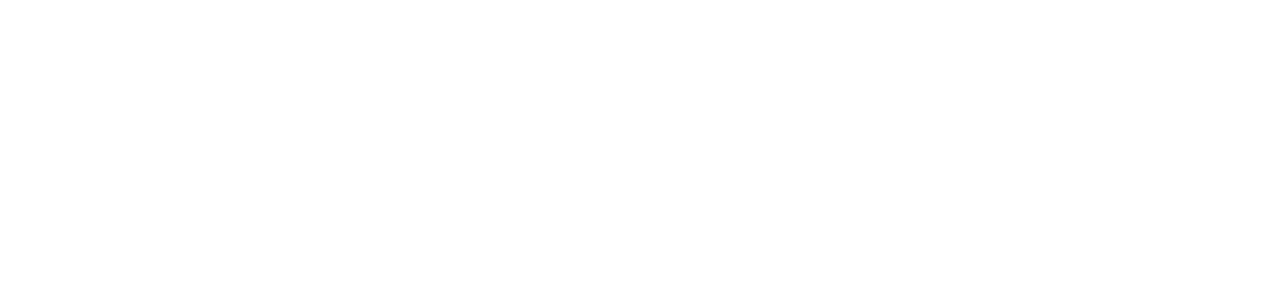
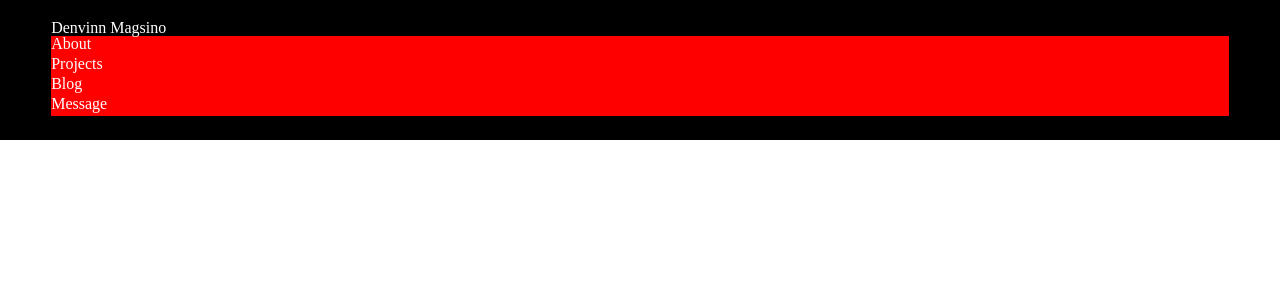
Before and after one commit to denvinnpaolo/frontend-portfolio, a React (Create React App) app in the folder portfolio/: page / in a window 1280 px wide. Shown: the top 300 px of the page. Built offline with nearby package versions, Linux system fonts and the light colour scheme.

Commit message:
adding smaller components

```diff
--- a/portfolio/src/App.css
+++ /dev/null
@@ -1,74 +0,0 @@
-/* Box sizing rules */
-*,
-*::before,
-*::after {
-  box-sizing: border-box;
-}
-
-/* Remove default margin */
-body,
-h1,
-h2,
-h3,
-h4,
-p,
-figure,
-blockquote,
-dl,
-dd {
-  margin: 0;
-}
-
-/* Remove list styles on ul, ol elements with a list role, which suggests default styling will be removed */
-ul[role='list'],
-ol[role='list'] {
-  list-style: none;
-}
-
-/* Set core root defaults */
-html:focus-within {
-  scroll-behavior: smooth;
-}
-
-/* Set core body defaults */
-body {
-  min-height: 100vh;
-  text-rendering: optimizeSpeed;
-  line-height: 1.5;
-}
-
-/* A elements that don't have a class get default styles */
-a:not([class]) {
-  text-decoration-skip-ink: auto;
-}
-
-/* Make images easier to work with */
-img,
-picture {
-  max-width: 100%;
-  display: block;
-}
-
-/* Inherit fonts for inputs and buttons */
-input,
-button,
-textarea,
-select {
-  font: inherit;
-}
-
-/* Remove all animations, transitions and smooth scroll for people that prefer not to see them */
-@media (prefers-reduced-motion: reduce) {
-  html:focus-within {
-   scroll-behavior: auto;
-  }
-
-  *,
-  *::before,
-  *::after {
-    animation-duration: 0.01ms !important;
-    animation-iteration-count: 1 !important;
-    transition-duration: 0.01ms !important;
-    scroll-behavior: auto !important;
-  }
-}
--- a/portfolio/src/App.js
+++ b/portfolio/src/App.js
@@ -1,10 +1,8 @@
-import './App.css';
+import Dashboard from './components/dashboard/Dashboard.js';
 
 function App() {
   return (
-    <div className="App">
-
-    </div>
+    <Dashboard />
   );
 }
 
--- /dev/null
+++ b/portfolio/src/components/dashboard/Dashboard.js
@@ -0,0 +1,17 @@
+import React from 'react';
+
+// Components
+import Navigation from './Navigation';
+
+// Styles
+import {AppContainer} from '../../styles/dashboard/Dashboard.js'
+const Dashboard = () => {
+    return (
+        <AppContainer>
+            <Navigation />
+        </AppContainer>
+    )
+
+};
+
+export default Dashboard
--- /dev/null
+++ b/portfolio/src/components/dashboard/Navigation.js
@@ -0,0 +1,20 @@
+import React from 'react';
+import { NavContainer } from '../../styles/dashboard/Navigation';
+
+const Navigation = () => {
+
+    const links = ['About', 'Projects', 'Blog', 'Message']
+
+    return(
+        <NavContainer>
+            <h1>Denvinn Magsino</h1>
+            {links.map((link, linkIdx) => {
+                return  <section key={linkIdx} className="link">{link}</section>
+            })}
+
+        </NavContainer>
+    );
+
+};
+
+export default Navigation;
--- /dev/null
+++ b/portfolio/src/index.css
@@ -0,0 +1,43 @@
+html, body, div, span, applet, object, iframe,
+h1, h2, h3, h4, h5, h6, p, blockquote, pre,
+a, abbr, acronym, address, big, cite, code,
+del, dfn, em, img, ins, kbd, q, s, samp,
+small, strike, strong, sub, sup, tt, var,
+b, u, i, center,
+dl, dt, dd, ol, ul, li,
+fieldset, form, label, legend,
+table, caption, tbody, tfoot, thead, tr, th, td,
+article, aside, canvas, details, embed,
+figure, figcaption, footer, header, hgroup,
+menu, nav, output, ruby, section, summary,
+time, mark, audio, video {
+	margin: 0;
+	padding: 0;
+	border: 0;
+	font-size: 100%;
+	font: inherit;
+	vertical-align: baseline;
+}
+/* HTML5 display-role reset for older browsers */
+article, aside, details, figcaption, figure,
+footer, header, hgroup, menu, nav, section {
+	display: block;
+}
+body {
+	line-height: 1;
+}
+ol, ul {
+	list-style: none;
+}
+blockquote, q {
+	quotes: none;
+}
+blockquote:before, blockquote:after,
+q:before, q:after {
+	content: '';
+	content: none;
+}
+table {
+	border-collapse: collapse;
+	border-spacing: 0;
+}
--- a/portfolio/src/index.js
+++ b/portfolio/src/index.js
@@ -1,10 +1,17 @@
 import React from 'react';
 import ReactDOM from 'react-dom';
+import { BrowserRouter as Router } from 'react-router-dom';
+
 import App from './App';
+
+
+import "./index.css"
 
 ReactDOM.render(
   <React.StrictMode>
-    <App />
+    <Router>
+      <App />
+    </Router>
   </React.StrictMode>,
   document.getElementById('root')
 );
--- /dev/null
+++ b/portfolio/src/styles/dashboard/Dashboard.js
@@ -0,0 +1,5 @@
+import styled from "styled-components";
+
+export const AppContainer = styled.div`
+    width: 100vw;
+`;
--- /dev/null
+++ b/portfolio/src/styles/dashboard/Navigation.js
@@ -0,0 +1,15 @@
+import styled from "styled-components";
+
+
+export const NavContainer = styled.div`
+    min-height: 100px;
+    background-color: black;
+    padding: 20px 4%;
+    font-size: 16px;
+    color: #fff;
+
+    .link {
+        background: red;
+        min-height: 20px;
+    }
+`;
```
Also changed, not shown: 1 other file (tests, documents, lock files or other folders).
